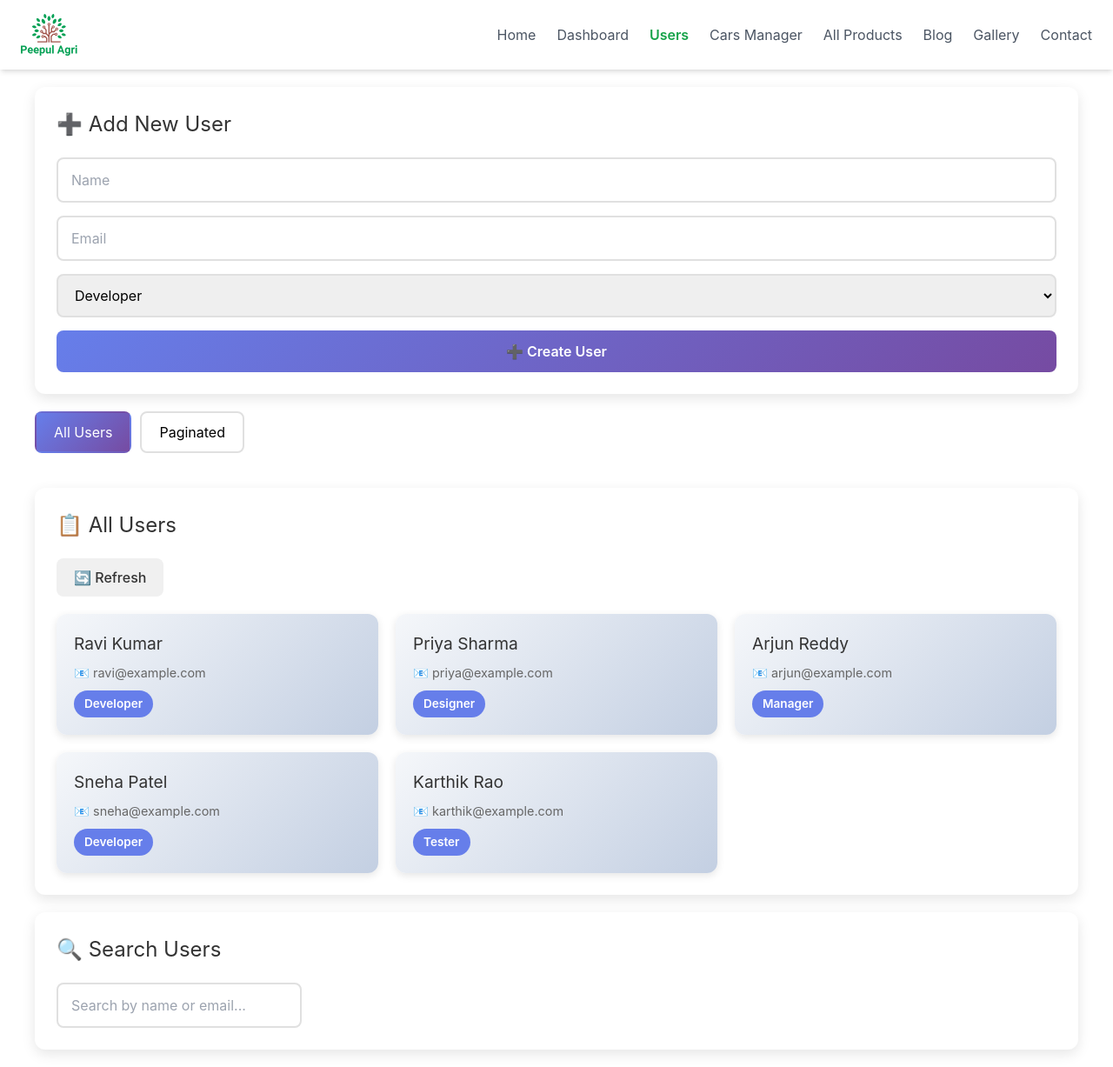
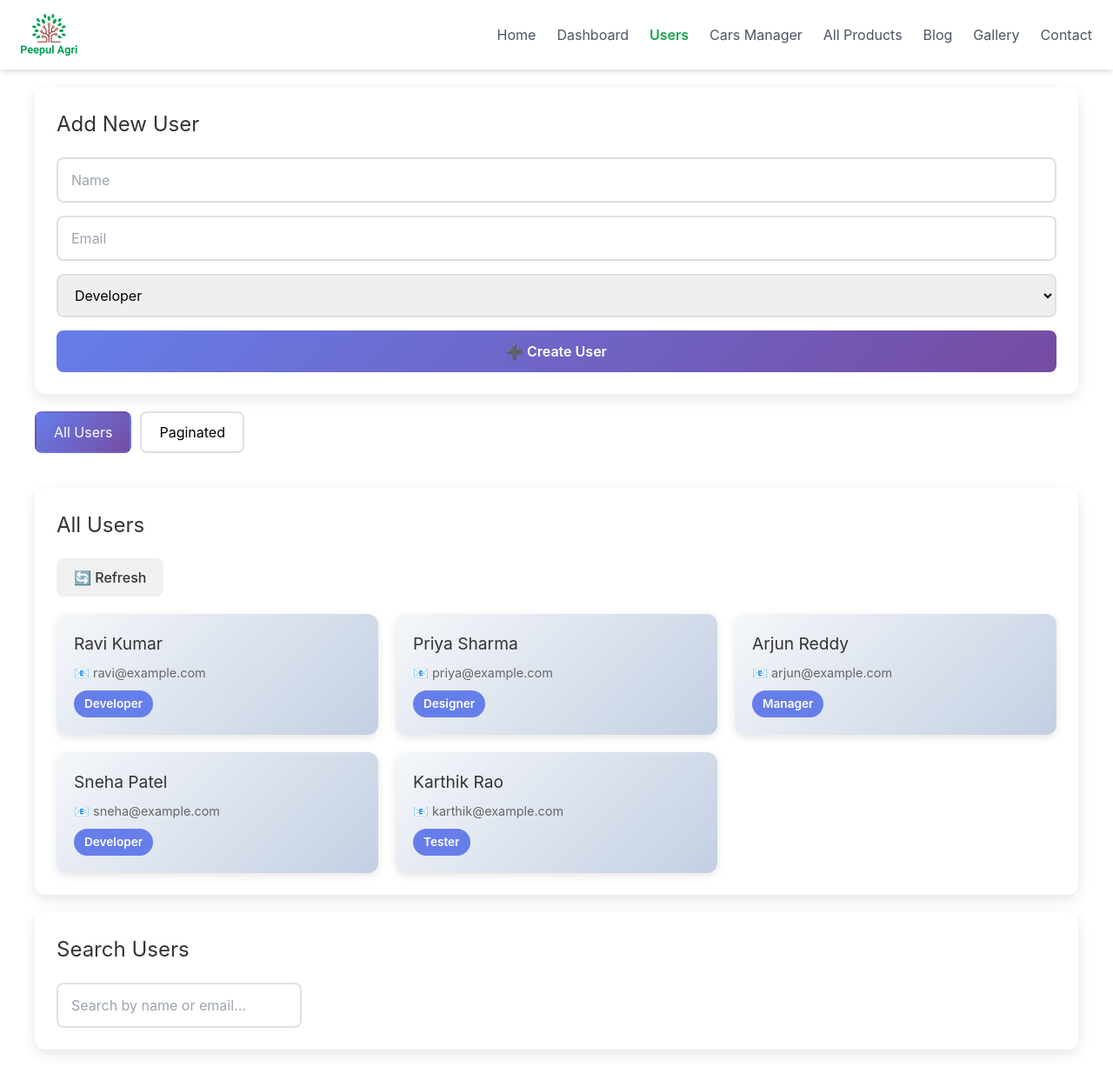
Before and after one commit to Aprasadarao/vitejs-vite-6s7z7fwv, a React (Vite) app: page /userslist in a window 1280 px wide. Shown: the whole page at 87% size. Built offline with nearby package versions, Linux system fonts and the light colour scheme.

Commit message:
Users Page Updated

```diff
--- a/src/components/UsersList.jsx
+++ b/src/components/UsersList.jsx
@@ -91,7 +91,7 @@ function UsersList() {
 
   return (
     <div className="section">
-      <h2>📋 All Users</h2>
+      <h2>All Users</h2>
       <button onClick={() => refetch()} className="btn-secondary">🔄 Refresh</button>
       <div className="users-grid">
         {data?.map(user => (
@@ -136,7 +136,7 @@ function AddUser() {
 
   return (
     <div className="section mt-5">
-      <h2>➕ Add New User</h2>
+      <h2>Add New User</h2>
       <form onSubmit={handleSubmit} className="form">
         <input
           type="text"
@@ -340,7 +340,7 @@ function SearchUsers() {
 
   return (
     <div className="section mb-5">
-      <h2>🔍 Search Users</h2>
+      <h2>Search Users</h2>
       <input
         type="text"
         placeholder="Search by name or email..."
```
